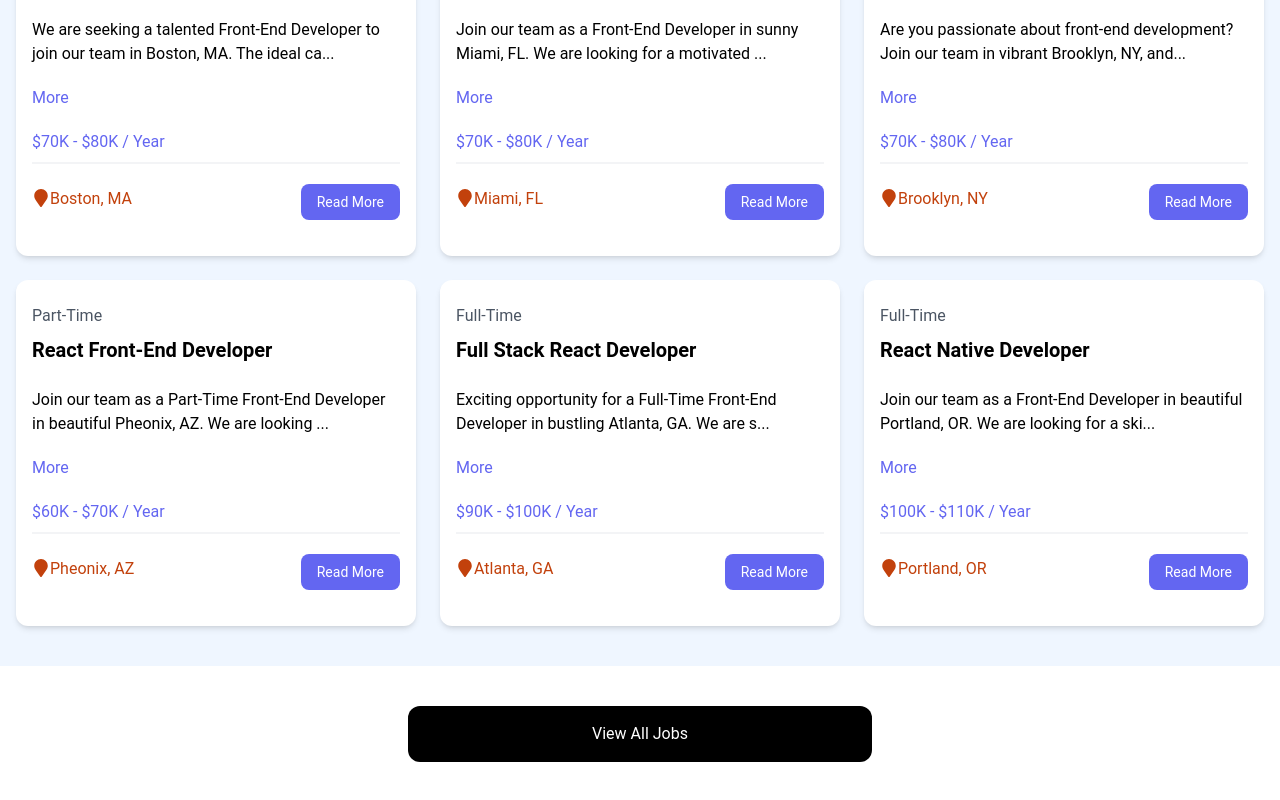
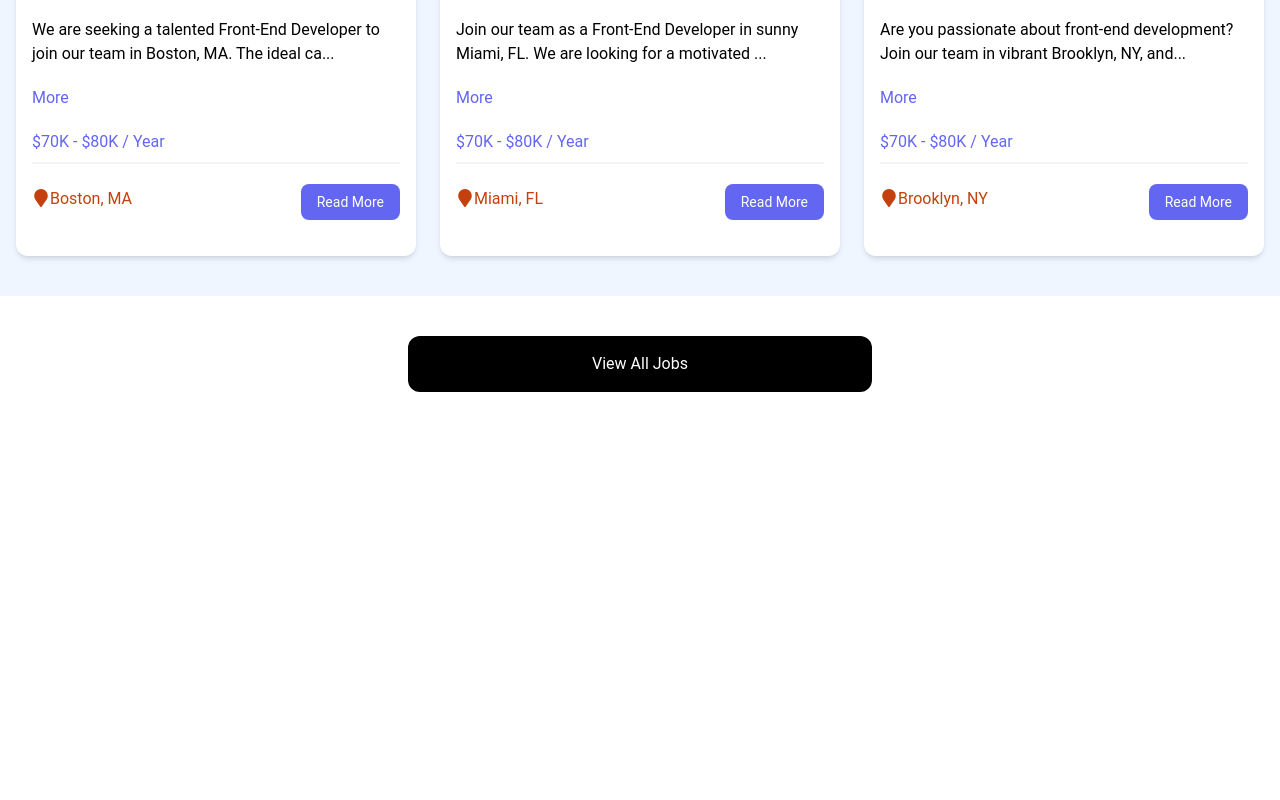
Before and after one commit to xClune/react-jobs, a React (Vite) app: page / in a window 1280 px wide. Shown: the part 799-1599 px from the top of the page. After the commit the page ends 1231 px from the top, so only its background shows below. Built offline with nearby package versions, Linux system fonts and the light colour scheme; data requests are answered from the project's data file.

Commit message:
Readd differing JobListing display for home and jobs pages.

```diff
--- a/src/components/JobListings.jsx
+++ b/src/components/JobListings.jsx
@@ -8,9 +8,14 @@
 
   // fetch data from 'backend'
   useEffect(() =>{
+    // If at home, show 3 listings, else show all
+    const apiUrl = isHome
+    ? 'http://localhost:8000/jobs?_limit=3'
+    : 'http://localhost:8000/jobs';
+
     const fetchJobs = async () => {
       try {
-        const res = await fetch('http://localhost:8000/jobs')
+        const res = await fetch(apiUrl)
         const data = await res.json();
         setJobs(data);
       } catch(error) {
```
